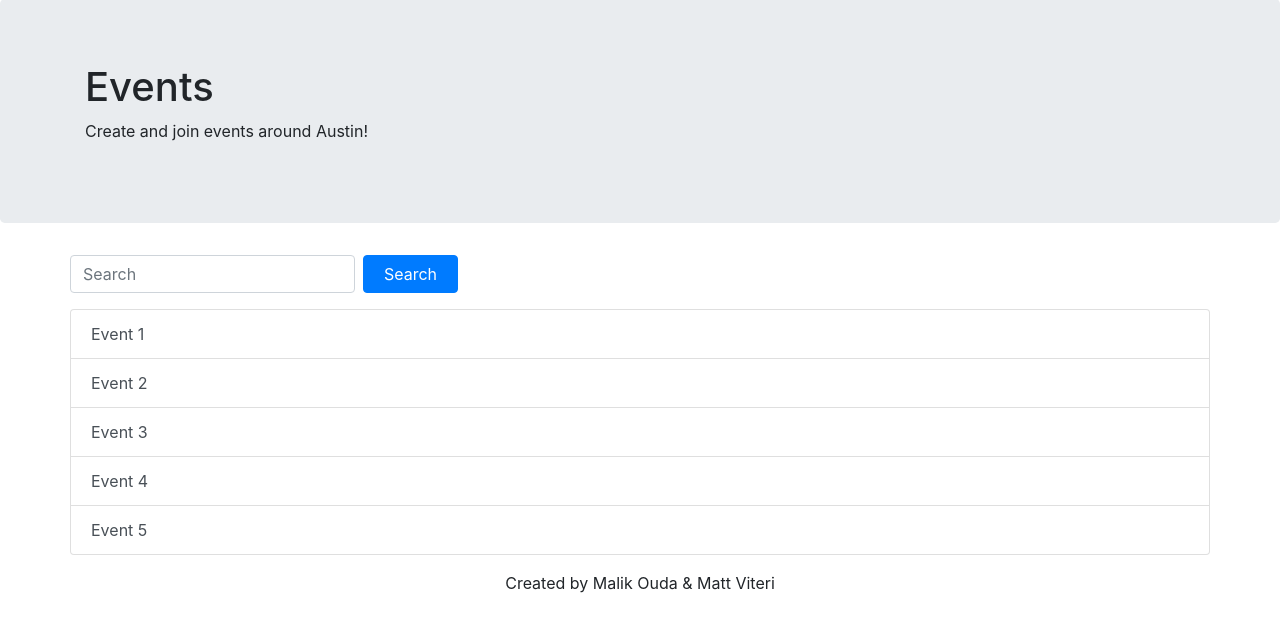
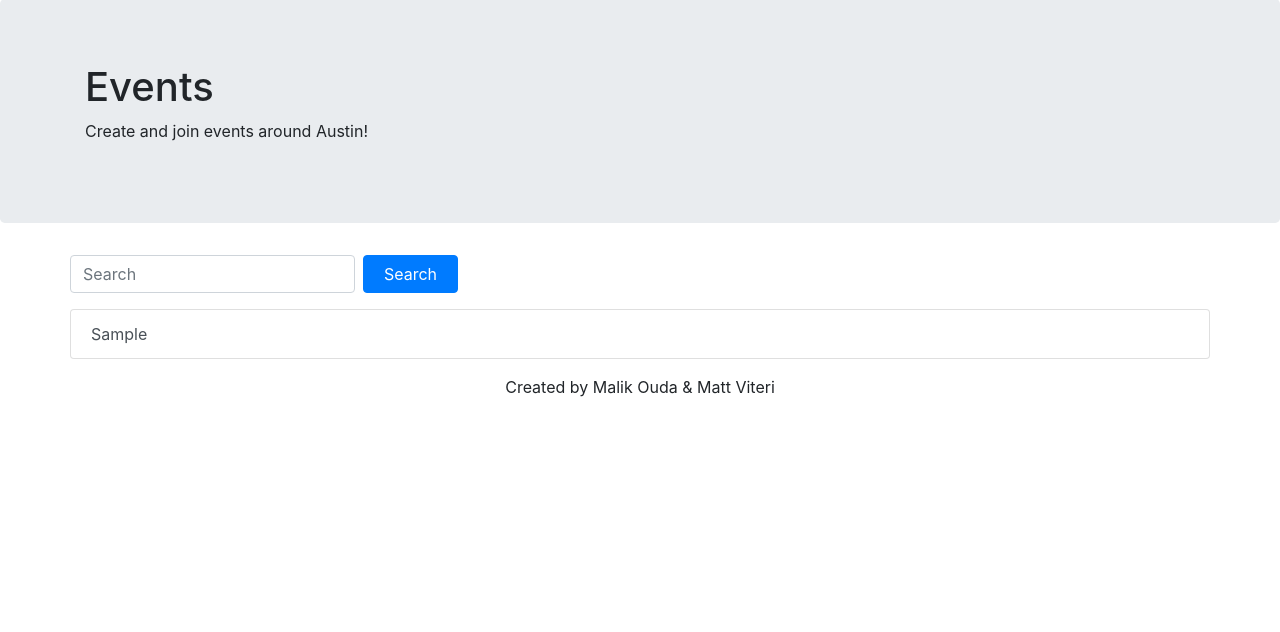
Before and after one commit to mxviteri/utexas-apad-project2, a Django app: template api/templates/home.html in a window 1280 px wide. Shown: the part 57-689 px from the top of the page. Run offline with Django 3.2, Linux system fonts and the light colour scheme; the template is opened without the code that fills it: most values are stand-ins (such as "Sample title", 1, 10 or a date in 2020); some libraries are stand-ins or nearby versions.

Commit message:
Events list now populates from databse

```diff
--- a/api/templates/home.html
+++ b/api/templates/home.html
@@ -14,11 +14,9 @@
         <button type="submit" class="btn btn-primary col-sm-1 ml-2">Search</button>
     </div>
     <div class="list-group row">
-        <a href="#" class="list-group-item list-group-item-action">Event 1</a>
-        <a href="#" class="list-group-item list-group-item-action">Event 2</a>
-        <a href="#" class="list-group-item list-group-item-action">Event 3</a>
-        <a href="#" class="list-group-item list-group-item-action">Event 4</a>
-        <a href="#" class="list-group-item list-group-item-action">Event 5</a>
+        {% for event in events %}
+        <a href="#" class="list-group-item list-group-item-action">{{ event.1|title }}</a>
+        {% endfor %}
     </div>
 </div>
 
```
Also changed, not shown: api/views.py (+6 -1 lines).
